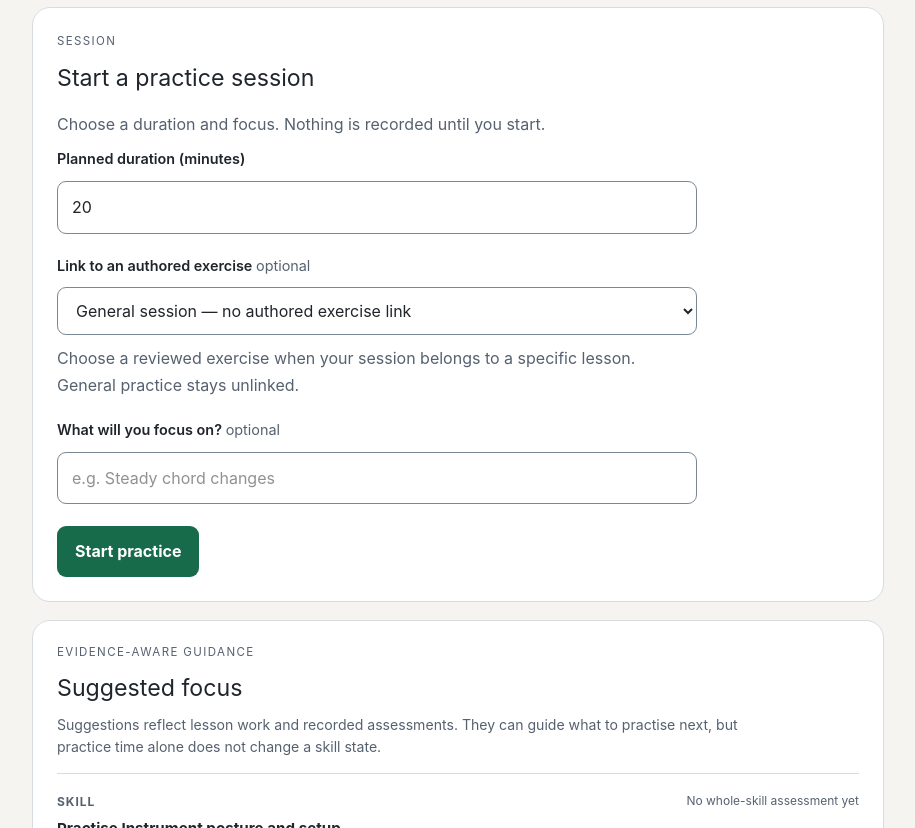
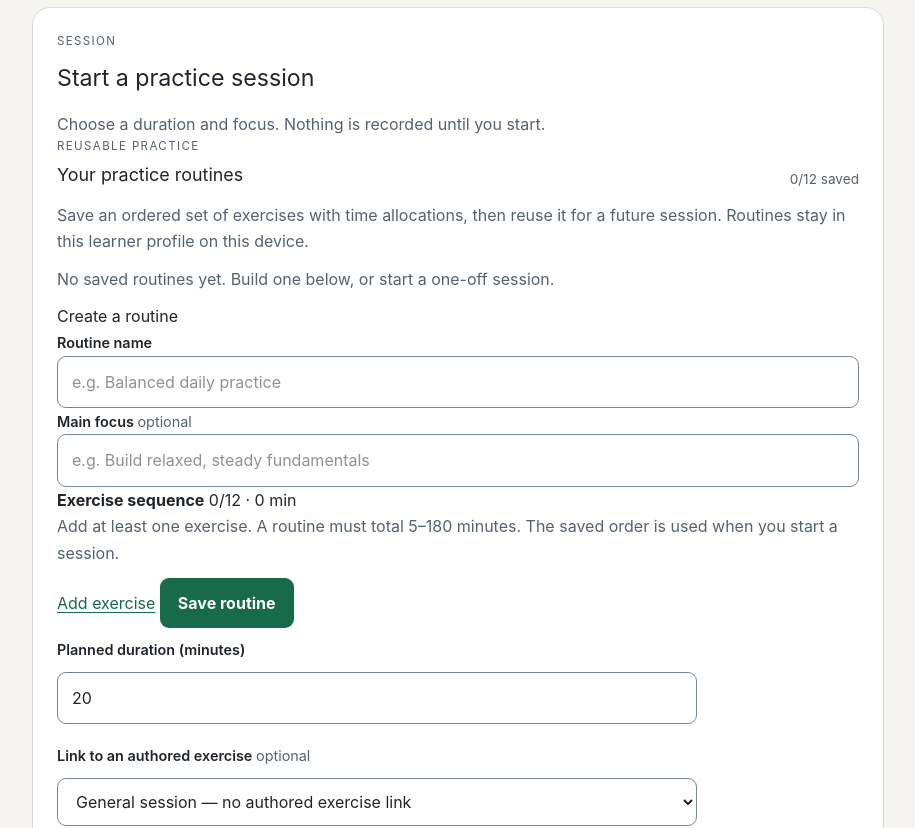
Before and after one commit to leenusdarnal/guitarlab, a SvelteKit app: page /practice in a window 1280 px wide. Shown: the part 460-1288 px from the top of the page, without its empty margins (182-1097 px from the left). Built offline with nearby package versions, Linux system fonts and the light colour scheme.

Commit message:
feat(practice): add routine editor and session sequence view

```diff
--- a/src/routes/practice/+page.svelte
+++ b/src/routes/practice/+page.svelte
@@ -898,6 +898,21 @@
         {#if activeSession.plannedMinutes}
           <p><strong>Plan:</strong> {activeSession.plannedMinutes} minutes</p>
         {/if}
+        {#if activeSession.routineSnapshot}
+          <section class="routine-run" aria-labelledby="routine-run-heading">
+            <p class="eyebrow">SAVED ROUTINE · SESSION SNAPSHOT</p>
+            <h3 id="routine-run-heading">{activeSession.routineSnapshot.name}</h3>
+            <ol>
+              {#each activeSession.routineSnapshot.exercises as exercise (exercise.id)}
+                <li>
+                  <span>{exercise.name}</span>
+                  <strong>{exercise.minutes} min</strong>
+                </li>
+              {/each}
+            </ol>
+            <p class="muted">This is the sequence and timing saved when the session began. It remains unchanged if you edit the reusable routine later.</p>
+          </section>
+        {/if}
         {#if activeSession.primaryExerciseId}
           <p class="authored-session-link">
             <strong>Linked exercise:</strong>
@@ -1121,6 +1136,92 @@
       {:else}
         <h2 id="session-heading">Start a practice session</h2>
         <p class="muted">Choose a duration and focus. Nothing is recorded until you start.</p>
+        <section class="saved-routines" aria-labelledby="saved-routines-heading">
+          <div class="section-heading">
+            <div>
+              <p class="eyebrow">REUSABLE PRACTICE</p>
+              <h3 id="saved-routines-heading">Your practice routines</h3>
+            </div>
+            <span class="count">{routines.length}/12 saved</span>
+          </div>
+          <p class="muted">
+            Save an ordered set of exercises with time allocations, then reuse it for a future session. Routines stay in this learner profile on this device.
+          </p>
+          {#if routineNotice}
+            <p class="message" role="status">{routineNotice}</p>
+          {/if}
+          {#if routineError}
+            <p class="message error" role="alert">{routineError}</p>
+          {/if}
+          {#if routineLoading}
+            <p class="muted" role="status">Loading saved routines…</p>
+          {:else if routines.length > 0}
+            <ul class="routine-list">
+              {#each routines as routine (routine.id)}
+                <li class:selected={selectedRoutineId === routine.id}>
+                  <div class="routine-summary">
+                    <strong>{routine.name}</strong>
+                    <span>{routine.exercises.length} exercises · {routine.exercises.reduce((total, exercise) => total + exercise.minutes, 0)} minutes</span>
+                    {#if routine.focus}
+                      <p>{routine.focus}</p>
+                    {/if}
+                    <ol>
+                      {#each routine.exercises as exercise (exercise.id)}
+                        <li>{exercise.name} <span>{exercise.minutes} min</span></li>
+                      {/each}
+                    </ol>
+                  </div>
+                  <div class="routine-actions">
+                    <button type="button" class="text-button" aria-pressed={selectedRoutineId === routine.id} onclick={() => selectRoutine(routine)}>
+                      {selectedRoutineId === routine.id ? 'Selected' : 'Use routine'}
+                    </button>
+                    <button type="button" class="text-button" onclick={() => editRoutine(routine)} disabled={routineSaving}>Edit</button>
+                    <button type="button" class="text-button" onclick={() => void deleteRoutine(routine.id)} disabled={routineSaving}>Delete</button>
+                  </div>
+                </li>
+              {/each}
+            </ul>
+          {:else}
+            <p class="empty-inline">No saved routines yet. Build one below, or start a one-off session.</p>
+          {/if}
+
+          <form class="routine-editor" onsubmit={(event) => { event.preventDefault(); void saveRoutine(); }}>
+            <h4>{editingRoutineId ? 'Edit routine' : 'Create a routine'}</h4>
+            <label for="routine-name">Routine name</label>
+            <input id="routine-name" bind:value={routineName} maxlength="80" placeholder="e.g. Balanced daily practice" required />
+            <label for="routine-focus">Main focus <span>optional</span></label>
+            <input id="routine-focus" bind:value={routineFocus} maxlength="180" placeholder="e.g. Build relaxed, steady fundamentals" />
+            <div class="routine-editor-heading">
+              <strong>Exercise sequence</strong>
+              <span>{routineExercises.length}/12 · {routineDraftMinutes} min</span>
+            </div>
+            {#each routineExercises as exercise, index (exercise.id)}
+              <div class="routine-exercise-row">
+                <label>
+                  <span class="visually-hidden">Exercise {index + 1} name</span>
+                  <input bind:value={exercise.name} maxlength="160" placeholder="Exercise {index + 1}" required />
+                </label>
+                <label>
+                  <span class="visually-hidden">Minutes for exercise {index + 1}</span>
+                  <input type="number" bind:value={exercise.minutes} min="1" max="180" step="1" aria-label="Minutes for exercise {index + 1}" required />
+                </label>
+                <div class="routine-order-actions" aria-label="Reorder exercise {index + 1}">
+                  <button type="button" class="text-button" aria-label="Move exercise {index + 1} up" onclick={() => moveRoutineExercise(exercise.id, -1)} disabled={index === 0}>↑</button>
+                  <button type="button" class="text-button" aria-label="Move exercise {index + 1} down" onclick={() => moveRoutineExercise(exercise.id, 1)} disabled={index === routineExercises.length - 1}>↓</button>
+                  <button type="button" class="text-button" aria-label="Remove exercise {index + 1}" onclick={() => removeRoutineExercise(exercise.id)}>×</button>
+                </div>
+              </div>
+            {/each}
+            <p class="muted">Add at least one exercise. A routine must total 5–180 minutes. The saved order is used when you start a session.</p>
+            <div class="routine-editor-actions">
+              <button type="button" class="text-button" onclick={addRoutineExercise} disabled={routineExercises.length >= 12 || routineSaving}>Add exercise</button>
+              <button type="submit" class="primary" disabled={routineSaving}>{routineSaving ? 'Saving…' : editingRoutineId ? 'Save changes' : 'Save routine'}</button>
+              {#if editingRoutineId}
+                <button type="button" class="text-button" onclick={resetRoutineEditor} disabled={routineSaving}>Cancel</button>
+              {/if}
+            </div>
+          </form>
+        </section>
         <form
           class="start-form"
           onsubmit={(event) => {
@@ -1136,11 +1237,18 @@
             max="180"
             step="1"
             bind:value={plannedMinutes}
+            disabled={!!selectedRoutine}
           />
+          {#if selectedRoutine}
+            <p class="muted routine-selected-note">
+              {selectedRoutine.name} supplies the {selectedRoutineMinutes}-minute session duration.
+              <button type="button" class="text-button" onclick={() => { selectedRoutineId = null; }}>Use a custom duration instead</button>
+            </p>
+          {/if}
           <label for="authored-exercise">
             Link to an authored exercise <span>optional</span>
           </label>
-          <select id="authored-exercise" bind:value={selectedAuthoredScopeKey}>
+          <select id="authored-exercise" bind:value={selectedAuthoredScopeKey} disabled={!!selectedRoutine}>
             <option value="">General session — no authored exercise link</option>
             {#each authoredPracticeScopes as scope (`${scope.lessonId}::${scope.exerciseId}`)}
               <option value={`${scope.lessonId}::${scope.exerciseId}`}>
```
